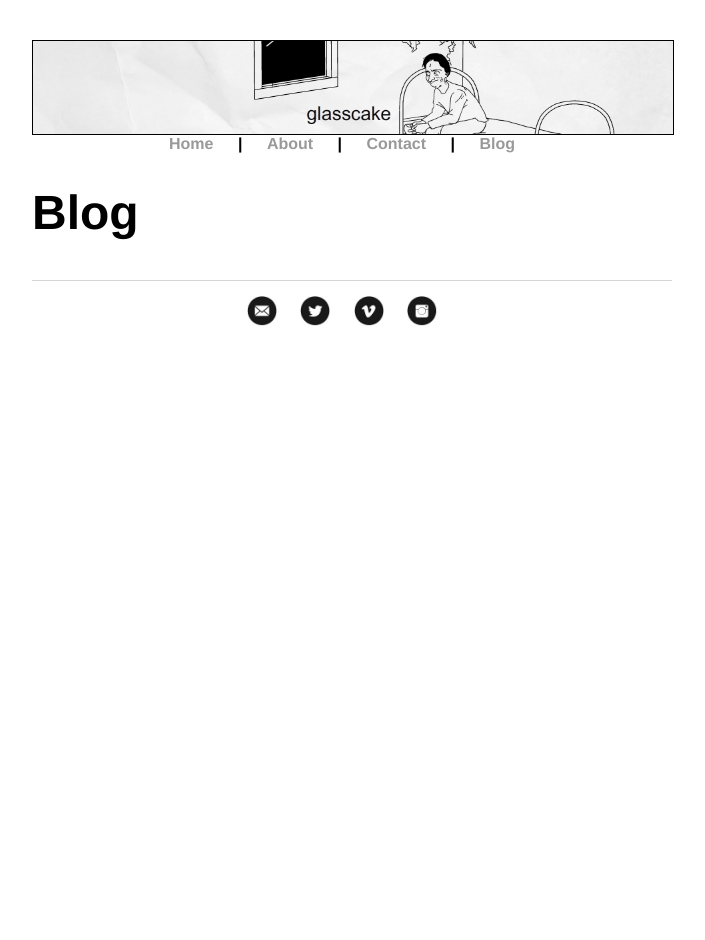
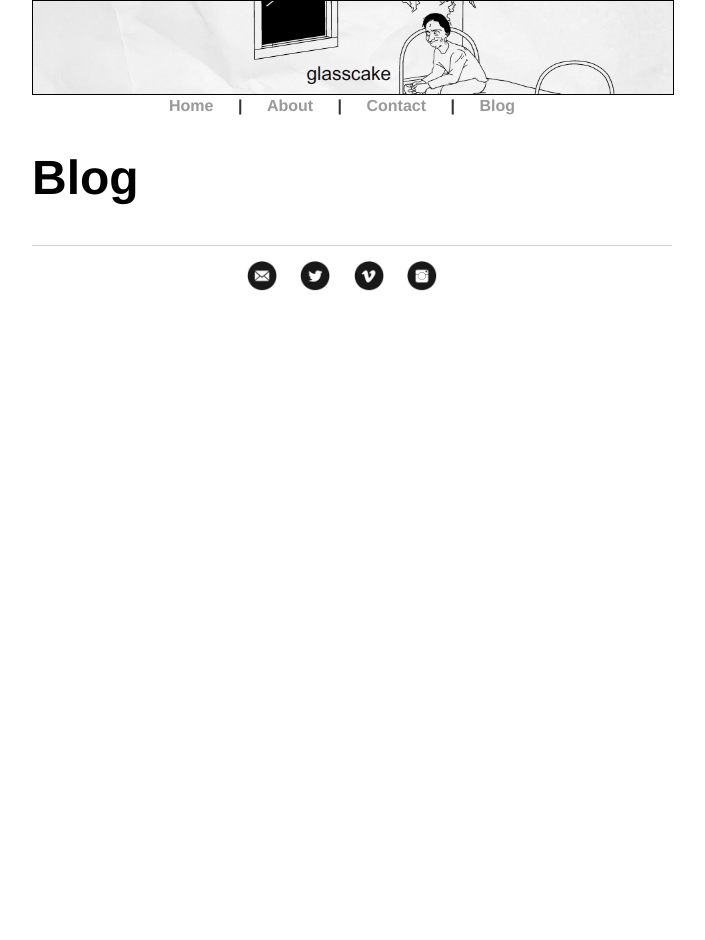
Before and after one commit to glasscaked/strip, a Jekyll site: the page built from blog/index.html, in a window 1280 px wide. Shown: the whole page, without its empty margins (288-993 px from the left). Built offline with Jekyll 4.4.1, drawn with Linux system fonts in a browser that asks for light colours; after the commit the page ends 900 px from its top, so only the background shows below that.

Commit message:
Update main.css

```diff
--- a/css/main.css
+++ b/css/main.css
@@ -1,18 +1,15 @@
-body { margin: auto; width: 50%;  max-width: 960px;}
 a { text-decoration: none; color: #999; }
 a:hover { text-decoration: underline; }
 
 /*Mobile Scaling*/
 @media (min-width: 979px) {
-	body {
-		margin-top:40px;
-	}
+body { margin: auto; width: 50%;  max-width: 960px;}
 }
 
 @media (max-width: 978px) {
-body { margin: auto; width: 50%;  max-width: 960px;}
+body { margin: auto; width: 100%;  max-width: 100%;}
 	}
-}
+
 
 /*Fonts*/
 p, ul { font-size: 1.5em; line-height: 1.4em; color: #333; }
```
